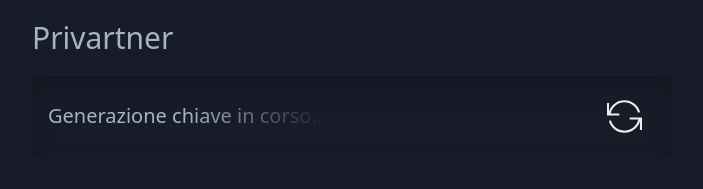
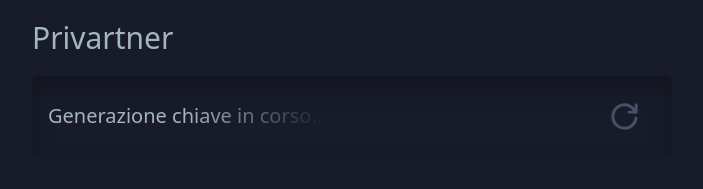
Before and after one commit to moreee-sa/Privartner, a React (Vite) app: page /#/ in a window 1280 px wide. Shown: the top 189 px of the page, without its empty margins (288-991 px from the left). Built offline with nearby package versions, Linux system fonts and the light colour scheme.

Commit message:
Migliorato stile e comportamento icona per la generazione di chiavi

```diff
--- a/src/components/Home/KeyDisplay.tsx
+++ b/src/components/Home/KeyDisplay.tsx
@@ -1,5 +1,5 @@
 import { THEME } from "@/lib/constants"
-import { TfiReload } from "react-icons/tfi";
+import { TbReload } from "react-icons/tb";
 
 interface KeyDisplayProps {
   chiave?: string | null;
@@ -21,8 +21,13 @@
       <button
         className="rounded-lg w-16 h-16 flex items-center justify-center aspect-square"
         onClick={handleClick}
+        disabled={!chiave}
       >
-        <TfiReload size={35} color="#eceeee" />
+        <TbReload
+          size={35}
+          color={chiave ? '#eceeee' : '#4a4e69'}
+          className="transition-colors duration-500"
+        />
       </button>
     </div>
   )
```
